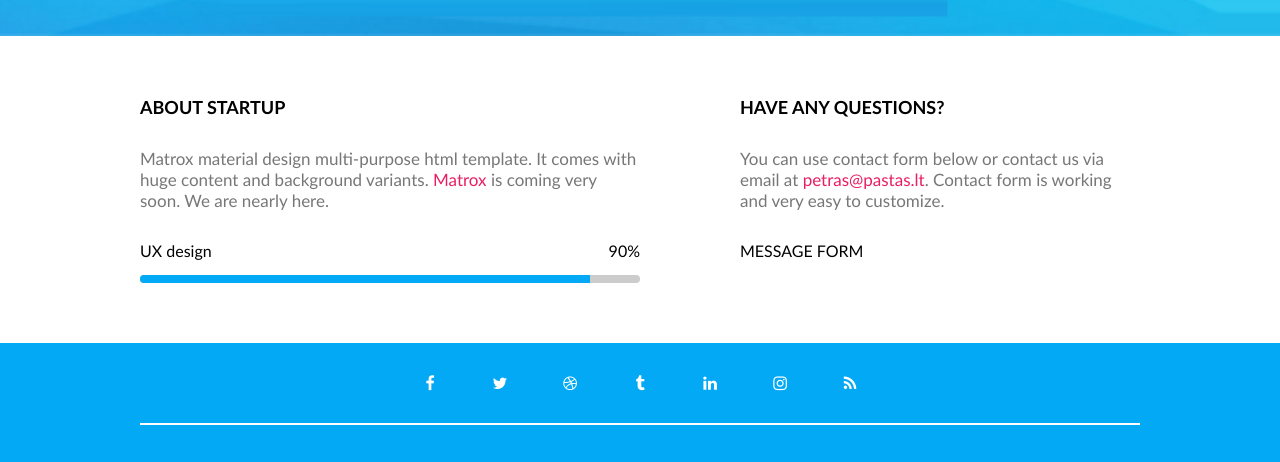
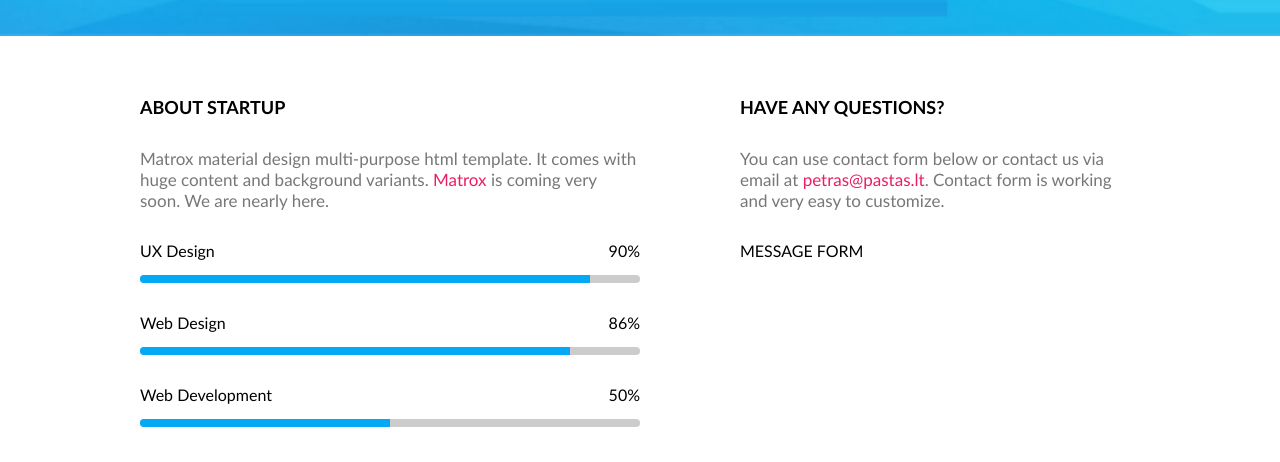
Before and after one commit to Torden11/6-coming-soon, a website: page index.html in a window 1280 px wide. Shown: the part 764-1226 px from the top of the page. Drawn offline with Linux system fonts and the light colour scheme.

Commit message:
progress-bar

```diff
--- a/index.html
+++ b/index.html
@@ -59,11 +59,29 @@
                 <p class="column-description">Matrox material design multi-purpose html template. It comes with huge content and background variants.  <a href="#">Matrox</a>  is coming very soon. We are nearly here. </p>
                 <div class="progress-bar">
                     <div class="top">
-                        <div class="label">UX design</div>
+                        <div class="label">UX Design</div>
                         <div class="value">90%</div>
                     </div>
                     <div class="bottom">
-                        <div class="bar"></div>
+                        <div class="bar" style="width: 90%;"></div>
+                    </div>
+                </div>
+                <div class="progress-bar">
+                    <div class="top">
+                        <div class="label">Web Design</div>
+                        <div class="value">86%</div>
+                    </div>
+                    <div class="bottom">
+                        <div class="bar" style="width: 86%;"></div>
+                    </div>
+                </div>
+                <div class="progress-bar">
+                    <div class="top">
+                        <div class="label">Web Development</div>
+                        <div class="value">50%</div>
+                    </div>
+                    <div class="bottom">
+                        <div class="bar" style="width: 50%;"></div>
                     </div>
                 </div>
             </div>
```
